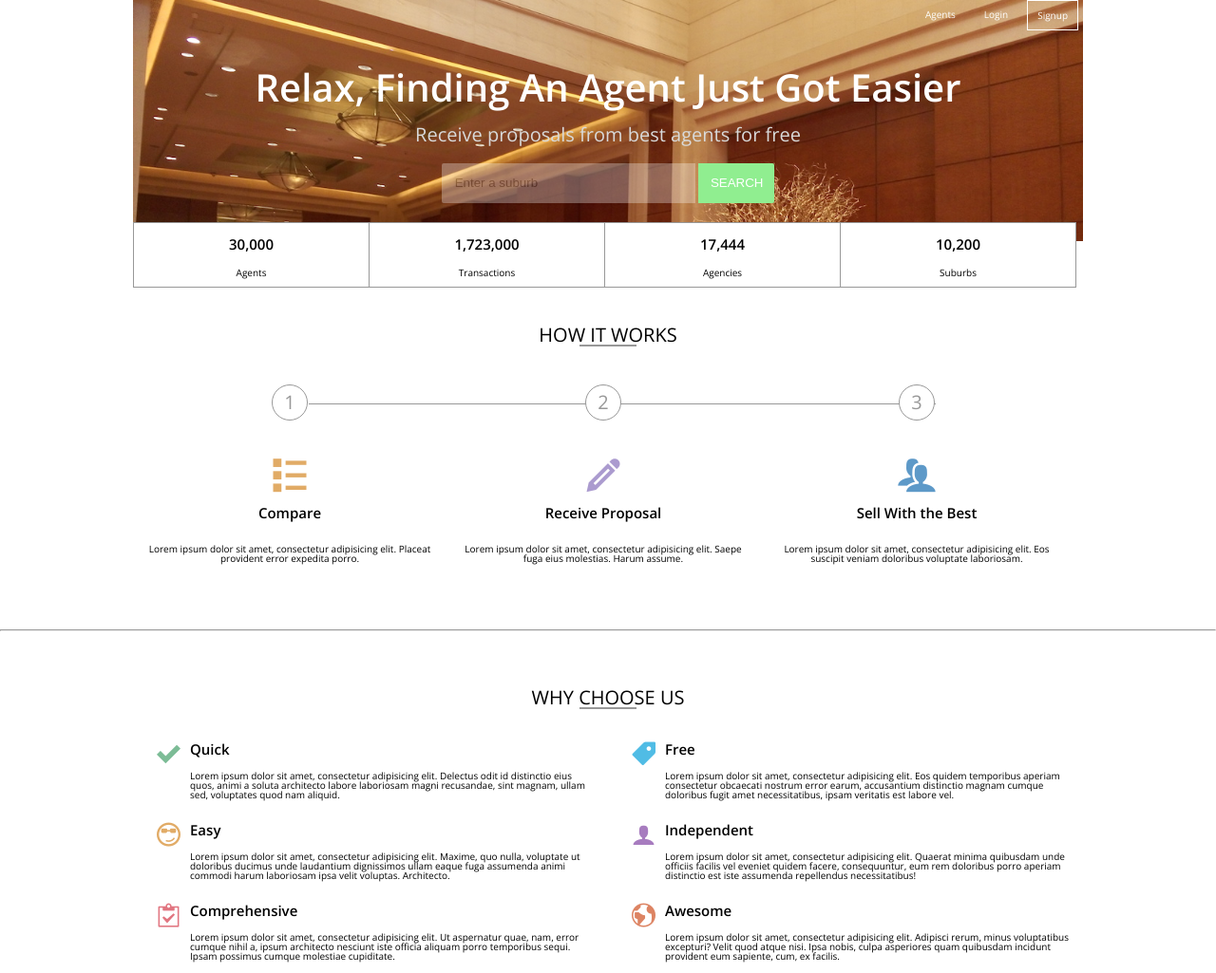
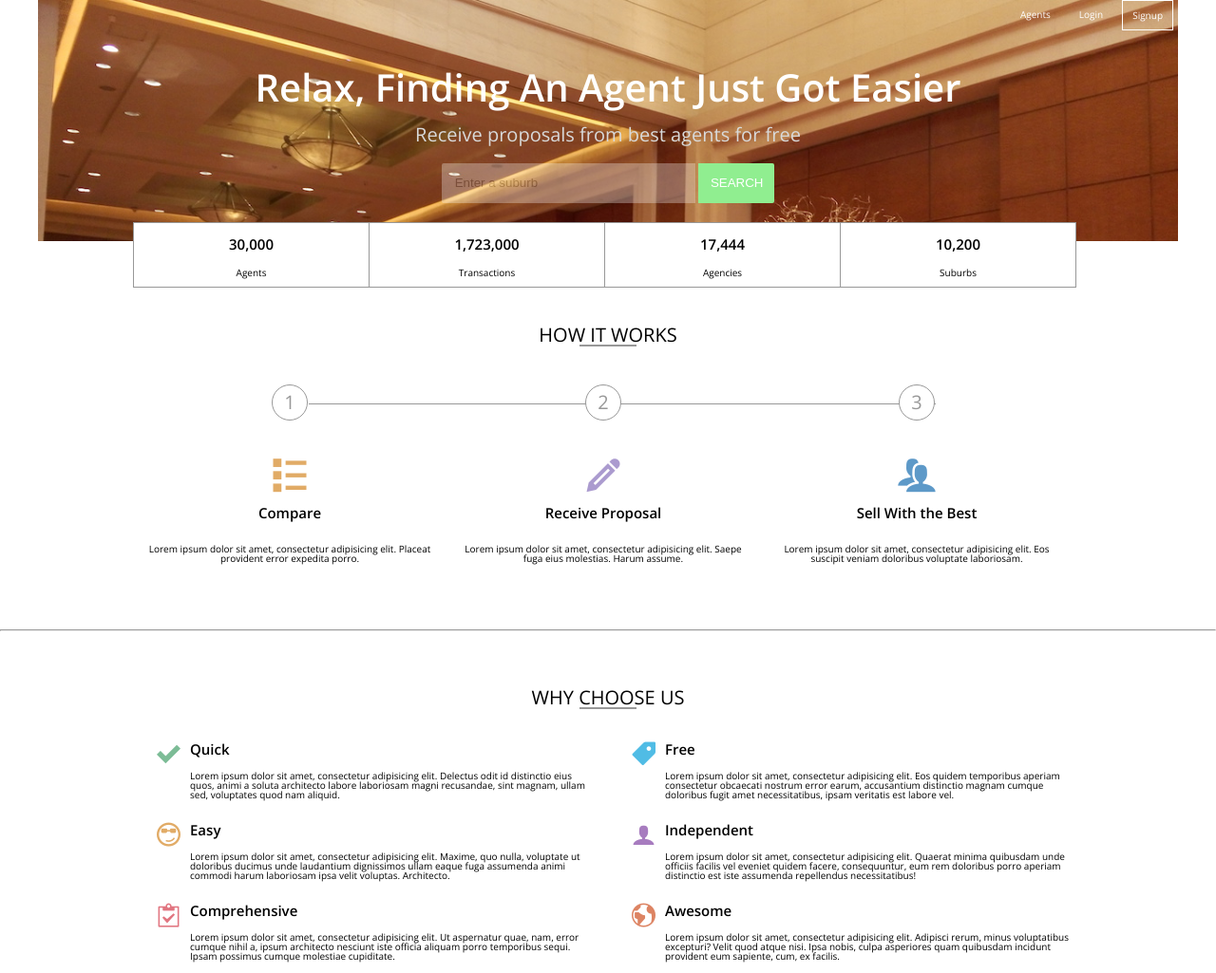
Before and after one commit to bigsword/3-pages-in-3-weeks_answer, a plain HTML site: page index.html in a window 1280 px wide. Shown: the top 1025 px of the page at 95% size. Drawn offline with nearby package versions, Linux system fonts and the light colour scheme.

Commit message:
now .hero is 120em in wild.

```diff
--- a/sass/style.scss
+++ b/sass/style.scss
@@ -16,7 +16,6 @@ body {
     font-family: 'Open Sans', sans-serif;
     font-size: 62.5%;
     text-align: center;
-    /*max-width: 100em;*/
 }
 
 hr {
@@ -40,7 +39,7 @@ hr {
 }
 
 .hero {
-    max-width: 100em;
+    max-width: 120em;
     margin: 0 auto;
 
     background: url('../images/indoor.jpg');
```
Also changed, not shown: stylesheets/style.css.
